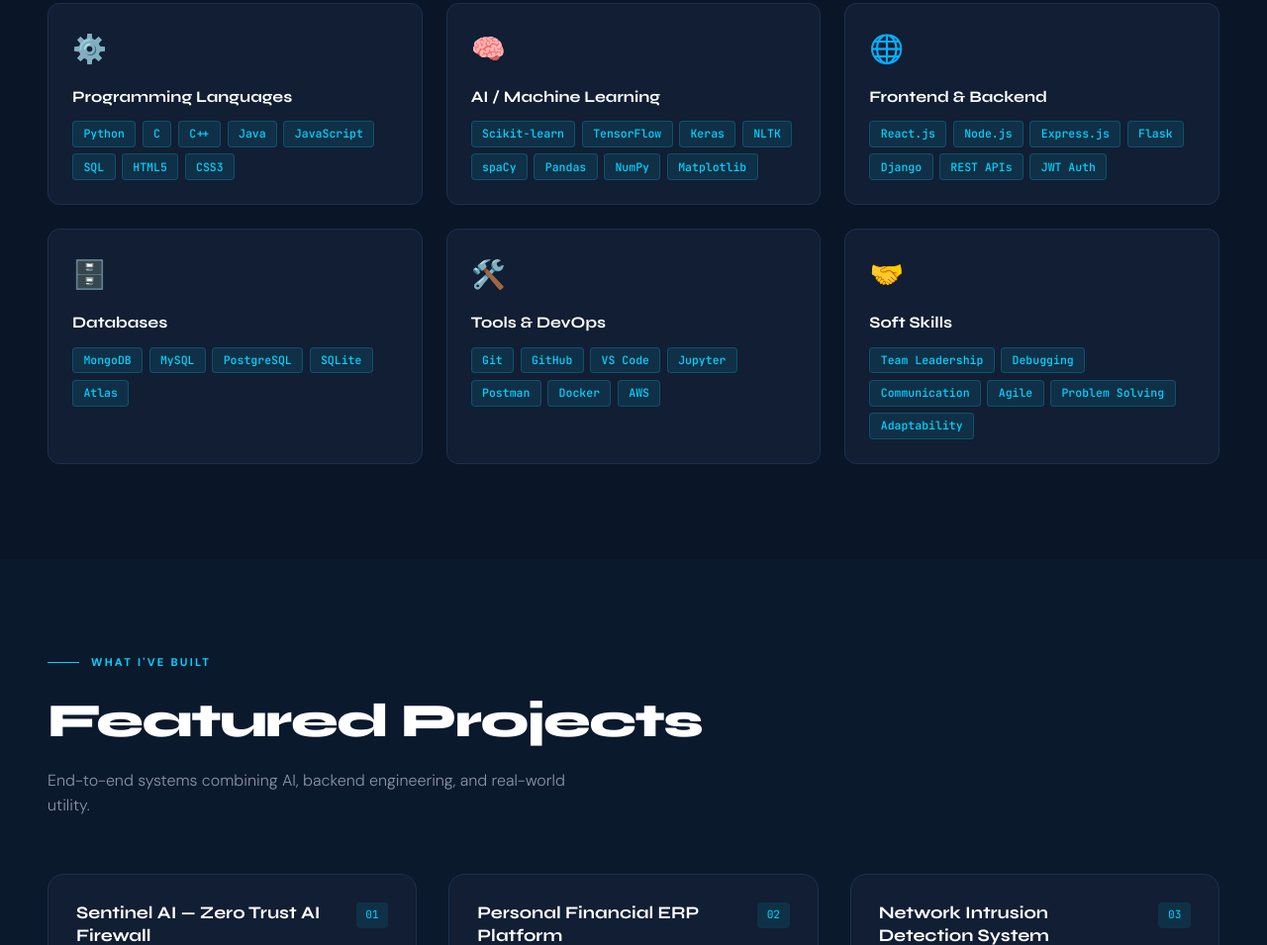
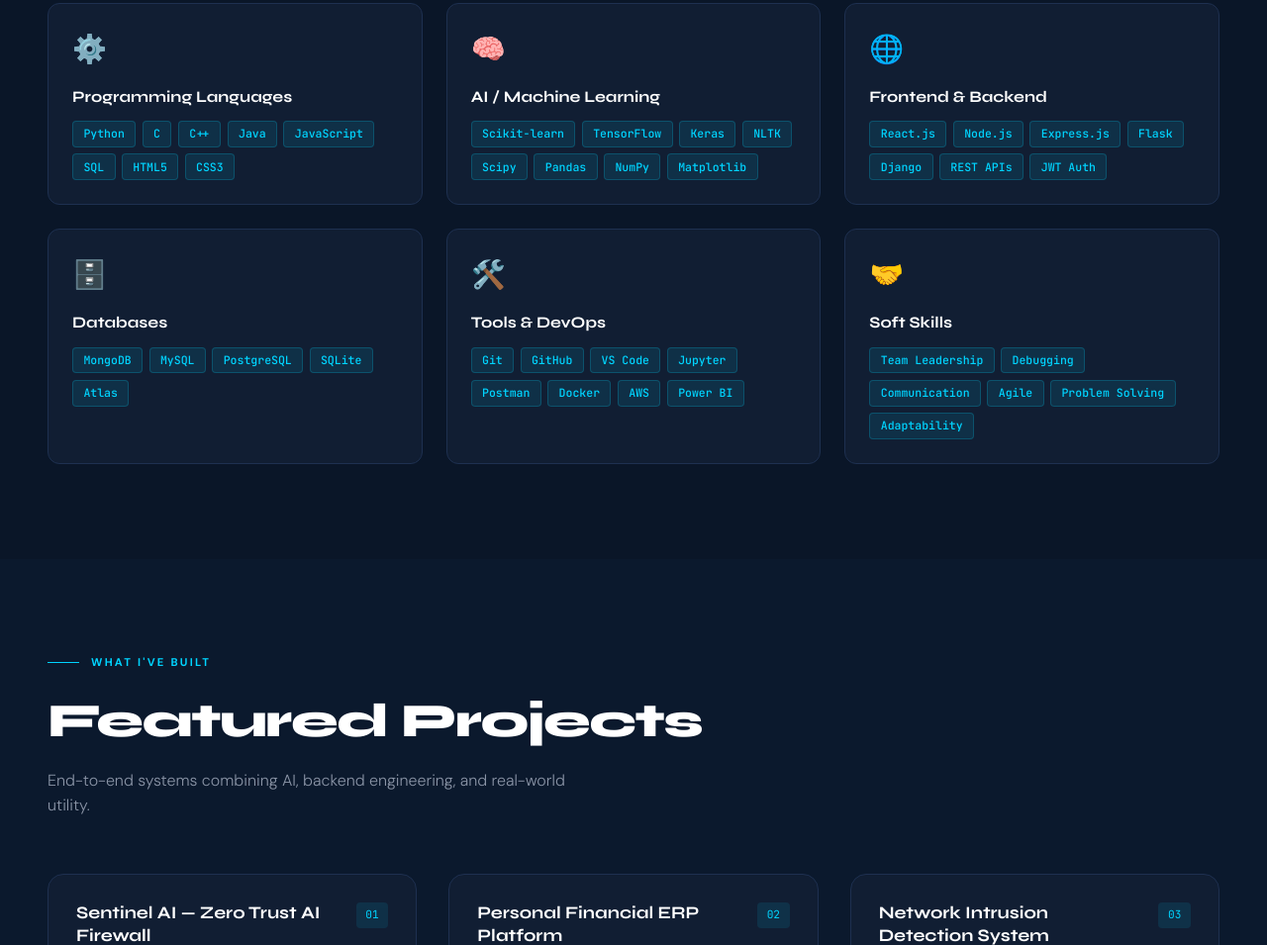
Before and after one commit to S-Rais/Syed-Rais-Portfolio, a website: page index.html in a window 1280 px wide. Shown: the part 1115-2070 px from the top of the page at 99% size. Drawn offline with Linux system fonts and the light colour scheme.

Commit message:
Update index.html

```diff
--- a/index.html
+++ b/index.html
@@ -391,7 +391,7 @@
       <div class="skill-name">AI / Machine Learning</div>
       <div class="tags">
         <span class="tag">Scikit-learn</span><span class="tag">TensorFlow</span><span class="tag">Keras</span>
-        <span class="tag">NLTK</span><span class="tag">spaCy</span>
+        <span class="tag">NLTK</span><span class="tag">Scipy</span>
         <span class="tag">Pandas</span><span class="tag">NumPy</span><span class="tag">Matplotlib</span>
       </div>
     </div>
@@ -418,7 +418,7 @@
       <div class="tags">
         <span class="tag">Git</span><span class="tag">GitHub</span><span class="tag">VS Code</span>
         <span class="tag">Jupyter</span><span class="tag">Postman</span>
-        <span class="tag">Docker</span><span class="tag">AWS</span>
+        <span class="tag">Docker</span><span class="tag">AWS</span><span class="tag">Power BI</span>
       </div>
     </div>
     <div class="skill-card">
```
